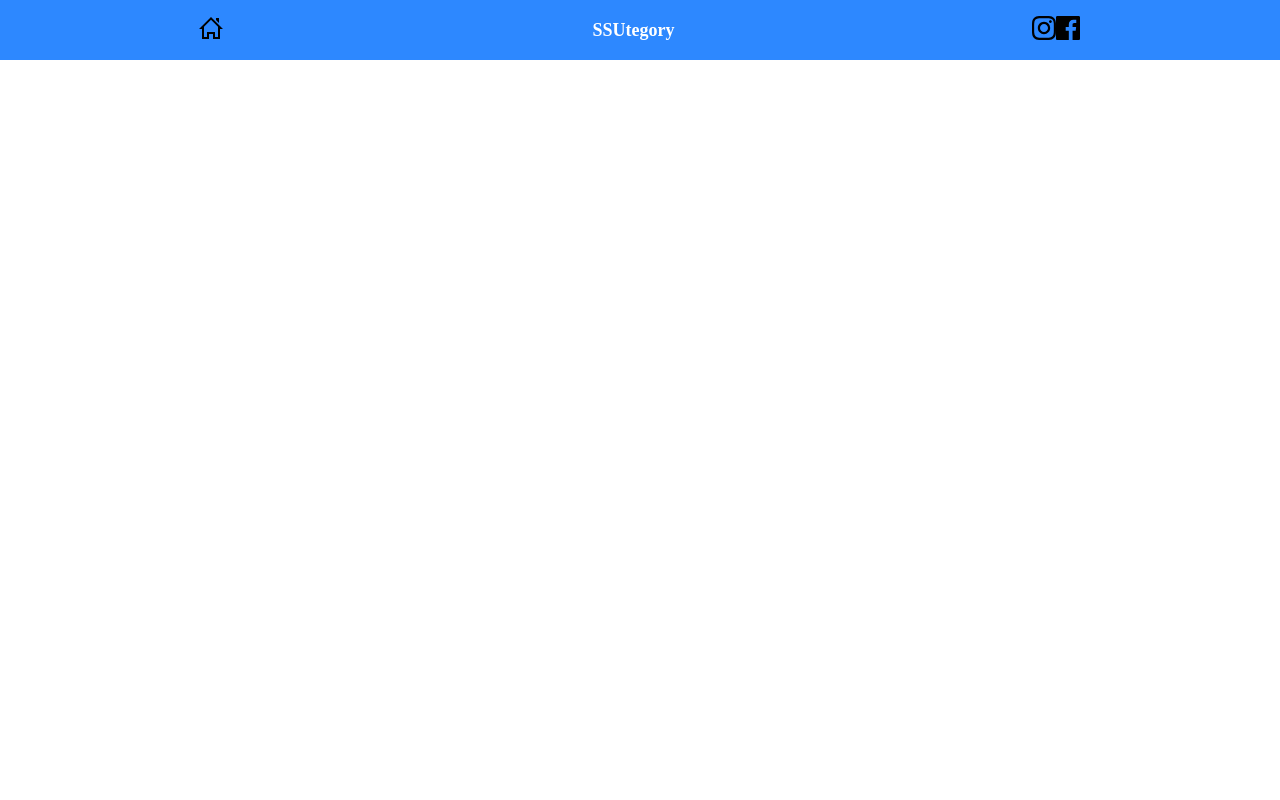
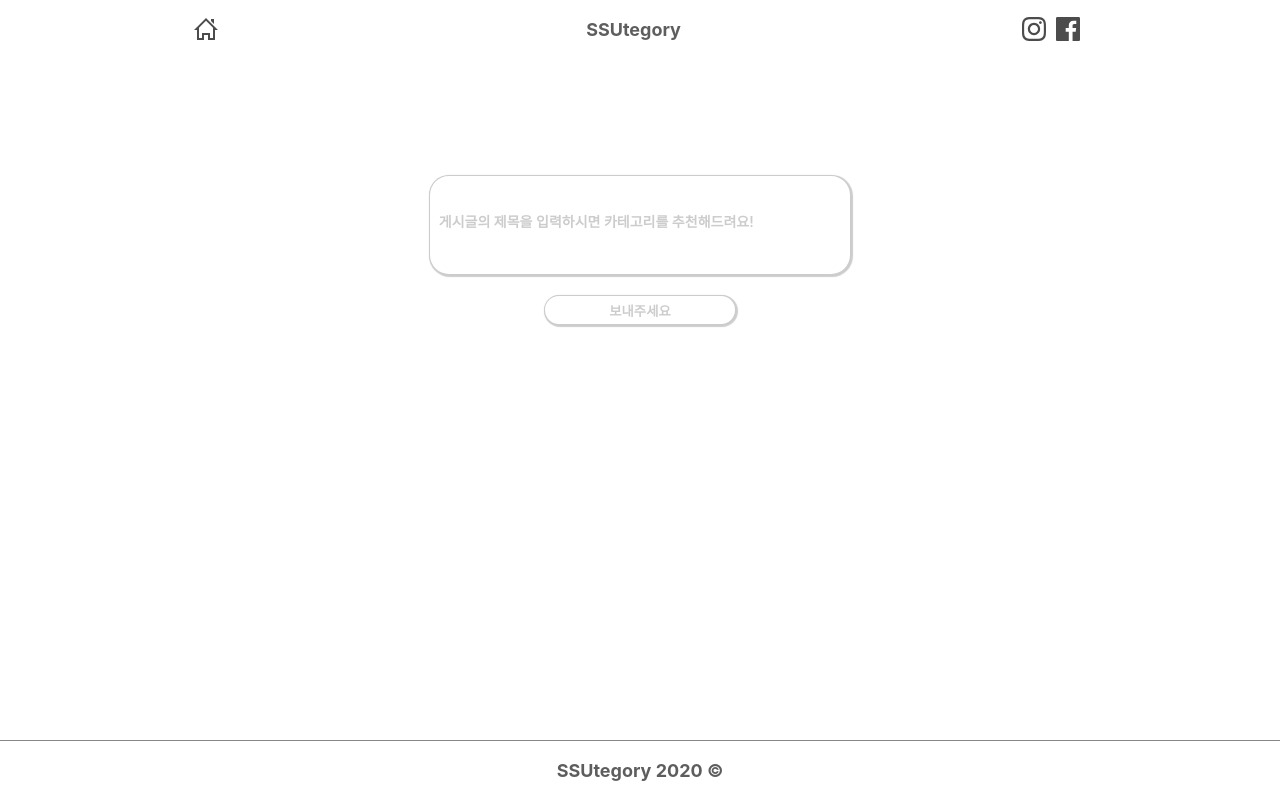
Before and after one commit to rat8397/frontend_ssutegory, a React (Create React App) app: page / in a window 1280 px wide. Built offline with nearby package versions, Linux system fonts and the light colour scheme.

Commit message:
second commit

```diff
--- a/src/App.js
+++ b/src/App.js
@@ -1,29 +1,61 @@
-import React from "react";
+import React, { useState } from "react";
 import axios from "axios";
 import styled from "styled-components";
 import Header from "./Components/Header";
-import globalstyles from "./styles/globalstyles";
+import GlobalStyles from "./styles/globalstyles";
+import Footer from "./Components/Footer";
+import Input from "./Components/Input";
+import Button from "./Components/Button";
 const Wrapper = styled.div`
   width: 100%;
   height: 100%;
   background-attachment: fixed;
-  background-color: red;
+`;
+const Section = styled.div`
+  height: 500px;
+  background-color: rgba(0, 0, 0, 0);
+  display: flex;
+  justify-content: center;
+  align-items: center;
+`;
+const Form = styled.form`
+  width: 100%;
+  display: flex;
+  justify-content: center;
+  align-items: center;
+  flex-direction: column;
 `;
 function App() {
+
+  const [value,setValue]=useState("");
   const onSubmit = async (e) => {
+    setValue("")///버튼으로 서브밋시 밸류 초기화
     e.preventDefault();
+
     await axios.get("http://127.0.0.1:5000/", {
       params: {
         title: e.target.title.value,
       },
     });
+    //서버 리퀘스트.
   };
+  const onChange = (e)=>{
+    setValue(e.target.value);
+  }
+
   return (
     <>
-      <globalstyles></globalstyles>
       <>
+        <GlobalStyles></GlobalStyles>
         <Wrapper>
           <Header></Header>
+          <Section>
+            <Form onSubmit={onSubmit}>
+              <Input onChange={onChange} setValue={setValue} value={value}></Input>
+              <Button></Button>
+            </Form>
+          </Section>
+          <Footer></Footer>
         </Wrapper>
       </>
     </>
--- a/src/Components/Button.js
+++ b/src/Components/Button.js
@@ -1,5 +1,35 @@
 import React from "react";
 import styled from "styled-components";
-export default () => {
-  return "";
+const Button = styled.button`
+  width: 100%;
+  height: 100%;
+  text-align: center;
+  background-color: white;
+  border-radius: 20px;
+  border: 1px solid rgba(0, 0, 0, 0.2);
+  font-weight: 600;
+  color: rgba(0, 0, 0, 0.2);
+  cursor: pointer;
+  &:focus {
+    outline: none;
+  }
+  transition: all 0.4s;
+  box-shadow:1px 1px 1px 1px rgba(0, 0, 0, 0.2);
+  &:hover{
+    color:#74a4f2;
+    border: 1px solid #74a4f2;
+    box-shadow:3px 3px 3px 3px rgba(0, 0, 0, 0.2);
+
+  };
+`;
+const Wrapper = styled.div`
+  width: 15%;
+  height: 30px;
+`;
+export default (props) => {
+  return (
+    <Wrapper>
+      <Button >보내주세요</Button>
+    </Wrapper>
+  );
 };
--- a/src/Components/Footer.js
+++ b/src/Components/Footer.js
@@ -1,7 +1,33 @@
-import React from "react"
-import styled from "styled-components"
+import React from "react";
+import styled from "styled-components";
 
-export default () =>{
-    return null
+const Footer = styled.footer`
+  height: 60px;
+  width: 100%;
+  margin: 0 auto;
+  display: flex;
+  flex-direction: row;
+  background-color: rgba(0, 0, 0, 0);
+  opacity: 0.7;
+  align-items: center;
+  justify-content:center;
+  border-top:1px solid  #555555;
+  position: absolute;
 
-}
+    left: 0;
+
+    bottom: 0;
+`;
+const FooterColumn = styled.div``;
+const FooterSpan = styled.span`
+  color: #1a1a1a;
+  font-weight: 700;
+  font-size: 18px;
+`;
+export default () => {
+  return (
+    <Footer>
+      <FooterSpan>SSUtegory 2020 ©</FooterSpan>
+    </Footer>
+  );
+};
--- a/src/Components/Header.js
+++ b/src/Components/Header.js
@@ -7,24 +7,32 @@ const Header = styled.header`
   margin: 0 auto;
   display: flex;
   flex-direction: row;
-  background-color: #2D88FF;
+  background-color: rgba(0,0,0,0);
+  opacity:0.7;
   align-items: center;
 
   position: fixed;
   top: 0;
   left: 0;
   right: 0;
+
+  transition: top 0.2s ease-in-out;
+
 `;
 const HeaderRow = styled.div`
     display:flex;
     justify-content:center;
   width: 33%;
 `;
-const HeaderImage = styled.span``;
+const HeaderImage = styled.span`
+  cursor: pointer;
+  margin-right:10px;
+`;
 const HeaderTitle = styled.span`
-    color:white;
+    color:#1A1A1A;
     font-weight:700;
     font-size:18px;
+
 `;
 export default () => {
   return (
--- a/src/Components/Input.js
+++ b/src/Components/Input.js
@@ -1,8 +1,53 @@
-import React from "react";
+import React, { useState } from "react";
 import styled from "styled-components";
+const Input = styled.input`
+  width: 100%;
+  height: 100px;
+  text-align: center;
+  border-radius: 20px;
+  box-shadow:1px 1px 1px 1px rgba(0, 0, 0, 0.2);
 
-export default () => {
-    return null
+  &:focus {
+    outline: none;
+    height: 110px;
+    border: 2px solid #74A4F2;
+  }
+  &:focus + label {
+    top: -40px;
+    color: #74A4F2;
+  }
+  border: 1px solid rgba(0, 0, 0, 0.2);
+  transition: all 0.3s;
 
+`;
+///transition => all = 변화되는곳(top,bottom ...) 0.3s 시간을 적음
+const Label = styled.label`
+  position: absolute;
+  top: 40px;
+  left: 10px;
+  transition: top 0.3s;
+  font-weight: 600;
+  color: rgba(0, 0, 0, 0.2);
+`;
+const Wrapper = styled.div`
+  width: 33%;
+  position: relative;
+  margin-bottom:20px;
+`;
+export default (props) => {
 
+  const onEnterKey=()=>{
+    if(window.event.keyCode === 13){
+
+      props.setValue("")
+    }
+  }
+  return (
+    <Wrapper>
+      <Input id="textInput" type="text" name="title" value={props.value} onChange={props.onChange} onKeyUp={onEnterKey}></Input>
+      <Label for="textInput">
+        게시글의 제목을 입력하시면 카테고리를 추천해드려요!
+      </Label>
+    </Wrapper>
+  );
 };
--- a/src/styles/globalstyles.js
+++ b/src/styles/globalstyles.js
@@ -1,7 +1,7 @@
 import { createGlobalStyle } from "styled-components";
 import reset from "styled-reset";
 
-export default createGlobalStyle`
+const GlobalStyles = createGlobalStyle`
 ${reset};
 @import url('https://fonts.googleapis.com/css?family=Open+Sans:400,600,700');
 * {
@@ -11,6 +11,7 @@ export default createGlobalStyle`
     height:100%;
     font-size:14px;
     font-family:-apple-system, BlinkMacSystemFont, 'Segoe UI', Roboto, Oxygen, Ubuntu, Cantarell, 'Open Sans', 'Helvetica Neue', sans-serif;
+    margin:0;
 }
 html {
 height: 100%;
@@ -19,3 +20,5 @@ export default createGlobalStyle`
     text-decoration:none;
 }
 `;
+
+export default GlobalStyles;
```
Also changed, not shown: src/Components/BackgroundImage.js (added, +9 -0 lines). Lines whose indentation alone changed are shown as unchanged.
